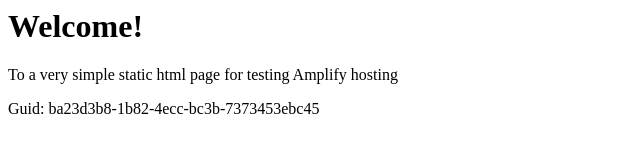
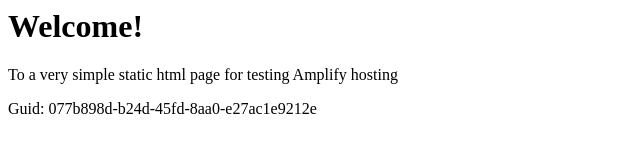
Before and after one commit to aws-aemilia-bah/Github-PR-Commit-Integration-Test-DoNotTouch-GitHubAutoBuildPushCanaryTest-v2-prod-me-south-1, a website: page src/index.html in a window 1280 px wide. Shown: the full height of the page, 0-640 px from the left. Drawn offline with Linux system fonts and the light colour scheme.

Commit message:
commit from integ tests

```diff
--- a/src/index.html
+++ b/src/index.html
@@ -12,6 +12,6 @@
 <body>
     <h1>Welcome!</h1>
     <p>To a very simple static html page for testing Amplify hosting</p>
-    <p>Guid: ba23d3b8-1b82-4ecc-bc3b-7373453ebc45</p></body>
+    <p>Guid: 077b898d-b24d-45fd-8aa0-e27ac1e9212e</p></body>
 
 </html>
```
